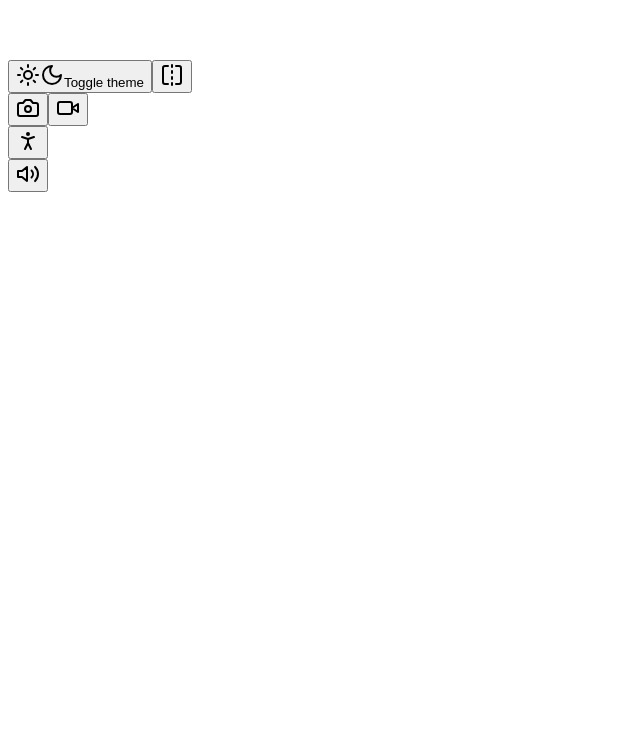
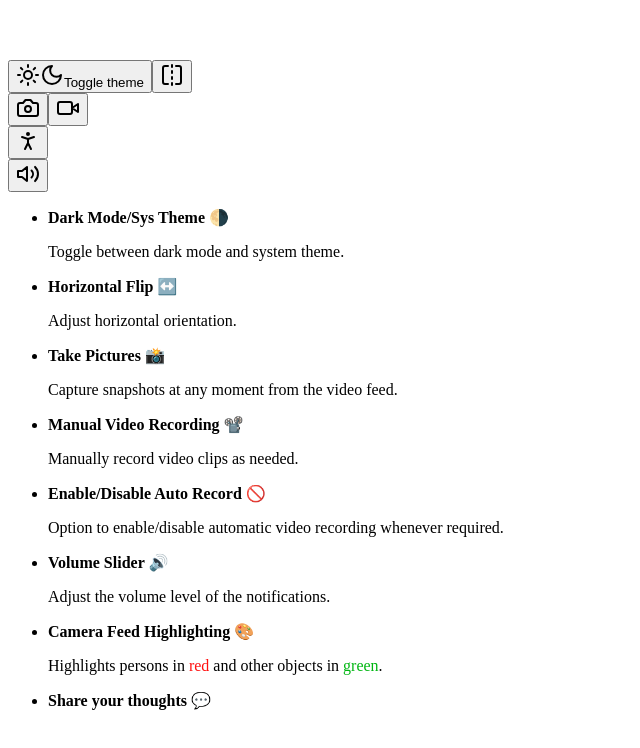
Before and after one commit to srdarkseer/sentry-ai, a Next.js app: page / in a window 1280 px wide. Shown: the part 102-850 px from the top of the page, without its empty margins (0-640 px from the left). Before the commit the page ends 800 px from the top, so only its background shows below. Built offline with nearby package versions, Linux system fonts and the light colour scheme; no server answers.

Commit message:
added layout in wiki section

```diff
--- a/app/page.tsx
+++ b/app/page.tsx
@@ -9,7 +9,9 @@ import { toast } from "sonner";
 import {
   Camera,
   FlipHorizontal,
+  Moon,
   PersonStanding,
+  Sun,
   Video,
   Volume2,
 } from "lucide-react";
@@ -128,6 +130,10 @@ const HomePage = (props: Props) => {
             </Popover>
           </div>
         </div>
+
+        <div className="h-full flex-1 py-4 px-2 overflow-y-scroll">
+          <RenderFeatureHighlightsSection />
+        </div>
       </div>
     </div>
   );
@@ -148,6 +154,61 @@ const HomePage = (props: Props) => {
       toast("Auto recording has been enabled.");
     }
   }
+
+  // Inner components
+  function RenderFeatureHighlightsSection() {
+    return (
+      <div className="text-xs text-muted-foreground">
+        <ul className="space-y-4">
+          <li>
+            <strong>Dark Mode/Sys Theme 🌗</strong>
+            <p>Toggle between dark mode and system theme.</p>
+          </li>
+          <li>
+            <strong>Horizontal Flip ↔️</strong>
+            <p>Adjust horizontal orientation.</p>
+          </li>
+          <Separator />
+          <li>
+            <strong>Take Pictures 📸</strong>
+            <p>Capture snapshots at any moment from the video feed.</p>
+          </li>
+          <li>
+            <strong>Manual Video Recording 📽️</strong>
+            <p>Manually record video clips as needed.</p>
+          </li>
+          <Separator />
+          <li>
+            <strong>Enable/Disable Auto Record 🚫</strong>
+            <p>
+              Option to enable/disable automatic video recording whenever
+              required.
+            </p>
+          </li>
+
+          <li>
+            <strong>Volume Slider 🔊</strong>
+            <p>Adjust the volume level of the notifications.</p>
+          </li>
+          <li>
+            <strong>Camera Feed Highlighting 🎨</strong>
+            <p>
+              Highlights persons in{" "}
+              <span style={{ color: "#FF0F0F" }}>red</span> and other objects in{" "}
+              <span style={{ color: "#00B612" }}>green</span>.
+            </p>
+          </li>
+          <Separator />
+          <li className="space-y-4">
+            <strong>Share your thoughts 💬 </strong>
+            <br />
+            <br />
+            <br />
+          </li>
+        </ul>
+      </div>
+    );
+  }
 };
 
 export default HomePage;
```
